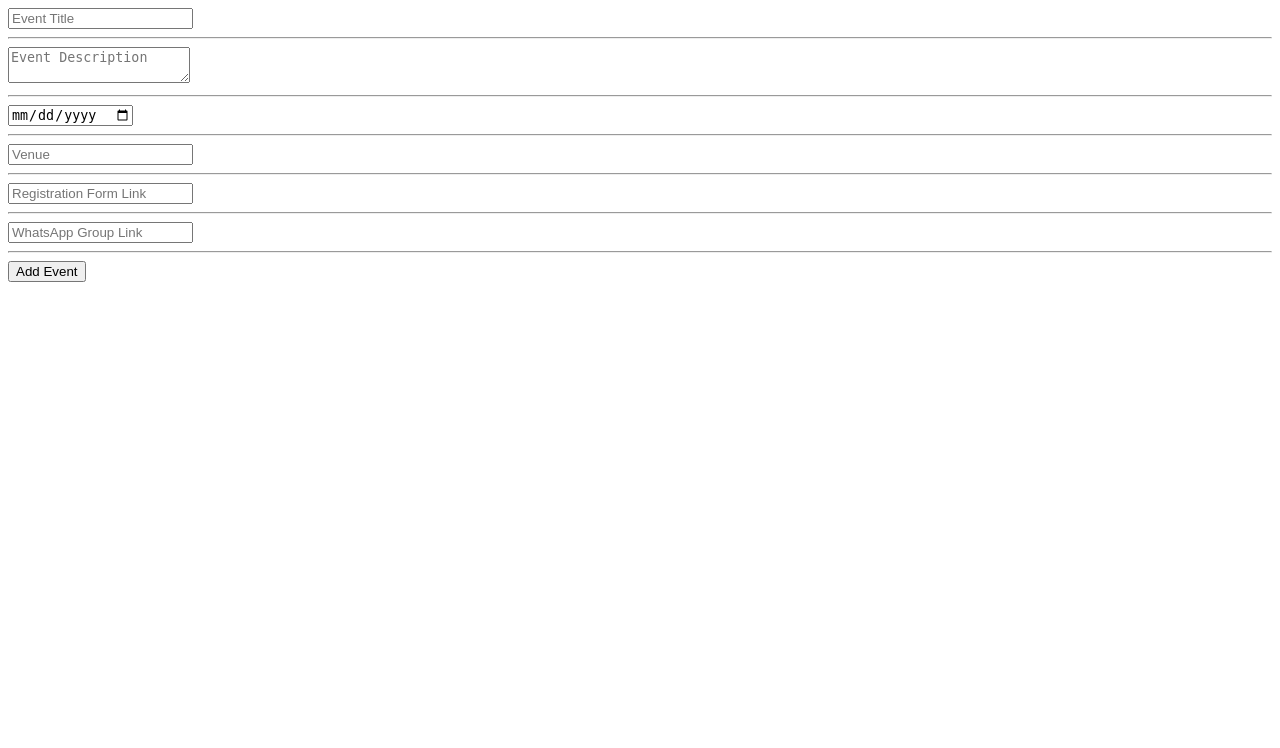
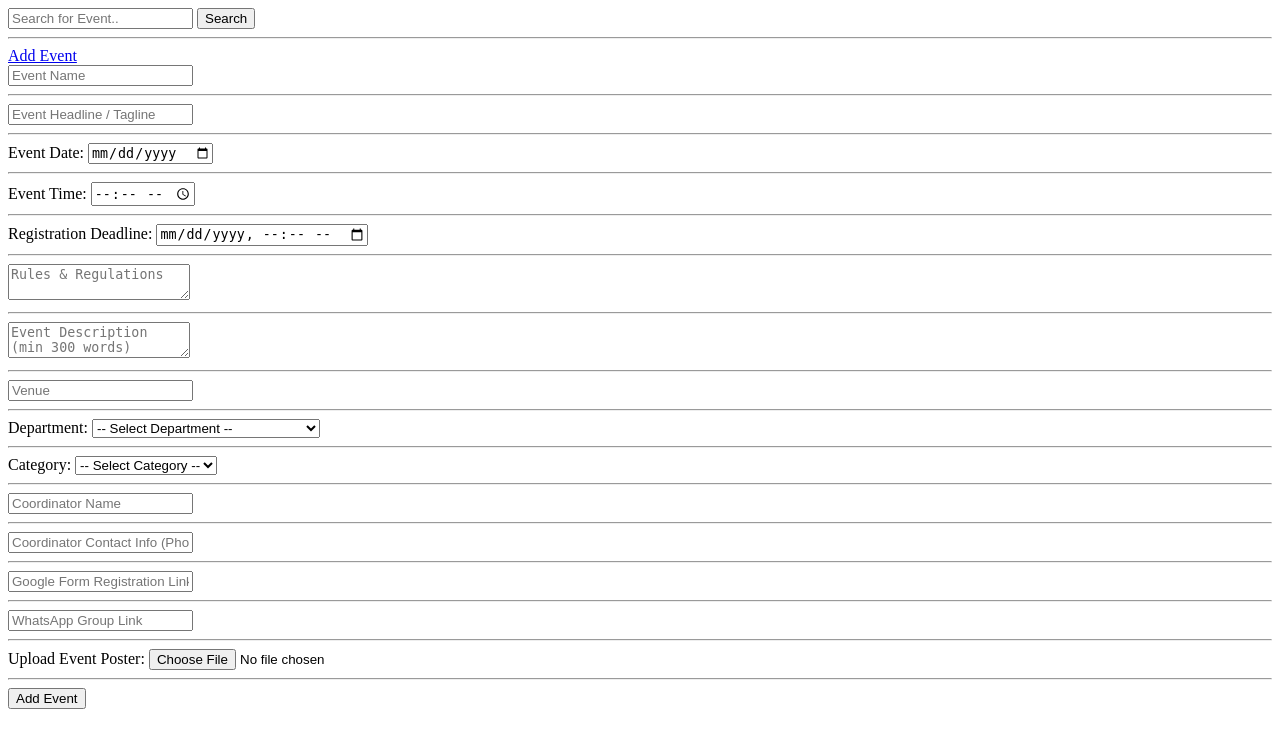
Before and after one commit to chiragtaluja/CampusConnect, a Django app: page /add-event/ in a window 1280 px wide. Shown: the top 748 px of the page. Run offline with Django 5.2, Linux system fonts and the light colour scheme.

Commit message:
Initial Commit

```diff
--- a/base/templates/base/Add_event.html
+++ b/base/templates/base/Add_event.html
@@ -1,20 +1,93 @@
 {% extends "main.html" %}
 {% block content %}
 
-<form method="POST" action="{% url 'add_event' %}">
+<form method="POST" action="{% url 'add_event' %}" enctype="multipart/form-data">
     {% csrf_token %}
-    <input type="text" name="title" placeholder="Event Title" required>
+
+    <!-- Event Name -->
+    <input type="text" name="name" placeholder="Event Name" required>
     <hr>
-    <textarea name="description" placeholder="Event Description" required></textarea>
+
+    <!-- Headline -->
+    <input type="text" name="headline" placeholder="Event Headline / Tagline" required>
     <hr>
-    <input type="date" name="date" required>
+
+    <!-- Day -->
+    <label>Event Date:</label>
+    <input type="date" name="day" required>
     <hr>
+
+    <!-- Time -->
+    <label>Event Time:</label>
+    <input type="time" name="time" required>
+    <hr>
+
+    <!-- Deadline -->
+    <label>Registration Deadline:</label>
+    <input type="datetime-local" name="deadline" required>
+    <hr>
+
+    <!-- Rules -->
+    <textarea name="rules" placeholder="Rules & Regulations" required></textarea>
+    <hr>
+
+    <!-- Description -->
+    <textarea name="description" placeholder="Event Description (min 300 words)" required></textarea>
+    <hr>
+
+    <!-- Venue -->
     <input type="text" name="venue" placeholder="Venue" required>
     <hr>
-    <input type="url" name="registration_link" placeholder="Registration Form Link">
+
+    <!-- Department Dropdown -->
+    <label>Department:</label>
+    <select name="department" required>
+        <option value="">-- Select Department --</option>
+        <option value="CSE">Computer Science & Engineering</option>
+        <option value="IT">Information Technology</option>
+        <option value="ECE">Electronics & Communication</option>
+        <option value="EEE">Electrical & Electronics</option>
+        <option value="ME">Mechanical</option>
+        <option value="CE">Civil</option>
+        <option value="BCA">Bachelor of Computer Applications</option>
+        <option value="MBA">Master of Business Administration</option>
+    </select>
     <hr>
+
+    <!-- Category Dropdown -->
+    <label>Category:</label>
+    <select name="category" required>
+        <option value="">-- Select Category --</option>
+        <option value="Technical">Technical</option>
+        <option value="Cultural">Cultural</option>
+        <option value="Sports">Sports</option>
+        <option value="Workshop">Workshop</option>
+        <option value="Seminar">Seminar</option>
+    </select>
+    <hr>
+
+    <!-- Coordinator Name -->
+    <input type="text" name="coordinator_name" placeholder="Coordinator Name" required>
+    <hr>
+
+    <!-- Contact Info -->
+    <input type="text" name="contact_info" placeholder="Coordinator Contact Info (Phone/Email)" required>
+    <hr>
+
+    <!-- Registration & WhatsApp Links -->
+    <input type="url" name="registration_link" placeholder="Google Form Registration Link">
+    <hr>
+
     <input type="url" name="whatsapp_link" placeholder="WhatsApp Group Link">
     <hr>
+
+    <!-- Poster Upload -->
+    <label>Upload Event Poster:</label>
+    <input type="file" name="poster" accept="image/*">
+    <hr>
+
+    <!-- Submit Button -->
     <button type="submit">Add Event</button>
 </form>
+
 {% endblock content %}
--- a/base/views.py
+++ b/base/views.py
@@ -3,11 +3,26 @@ from .models import Subscriber, Event
 from django.contrib import messages
 from django.conf import settings
 from django.core.mail import EmailMultiAlternatives
+from django.template.loader import render_to_string
+from django.db.models import Q
 
-from django.template.loader import render_to_string
 
 def index(request):
-    return render(request, "base/index.html")
+    q = request.GET.get("q", "")
+    if q:
+        events = Event.objects.filter(
+            Q(department__icontains=q)
+            | Q(category__icontains=q)
+            | Q(coordinator_name__icontains=q)
+            | Q(name__icontains=q)
+        )
+    else:
+        events = Event.objects.all()
+    context = {
+        "events": events,
+    }
+
+    return render(request, "base/index.html", context)
 
 
 def subscribe(request):
@@ -26,46 +41,61 @@ def subscribe(request):
 
 def add_event(request):
     if request.method == "POST":
-        title = request.POST.get("title")
+        # Collect form data
+        name = request.POST.get("name")
+        headline = request.POST.get("headline")
+        day = request.POST.get("day")
+        time = request.POST.get("time")
+        deadline = request.POST.get("deadline")
+        rules = request.POST.get("rules")
         description = request.POST.get("description")
-        date = request.POST.get("date")
         venue = request.POST.get("venue")
+        department = request.POST.get("department")
+        category = request.POST.get("category")
+        coordinator_name = request.POST.get("coordinator_name")
+        contact_info = request.POST.get("contact_info")
         registration_link = request.POST.get("registration_link")
         whatsapp_link = request.POST.get("whatsapp_link")
+        poster = request.FILES.get("poster")  # Handle file upload
 
-        # Save event
+        # Save Event
         event = Event.objects.create(
-            title=title,
+            name=name,
+            headline=headline,
+            day=day,
+            time=time,
+            deadline=deadline,
+            rules=rules,
             description=description,
-            date=date,
             venue=venue,
+            department=department,
+            category=category,
+            coordinator_name=coordinator_name,
+            contact_info=contact_info,
             registration_link=registration_link,
             whatsapp_link=whatsapp_link,
+            poster=poster,
         )
 
-        # Get subscribers
+        # Get subscribers list
         subscribers = Subscriber.objects.values_list("email", flat=True)
 
-        # Render email HTML
-        html_content = render_to_string("emails/event_email.html", {
-            "title": title,
-            "description": description,
-            "date": date,
-            "venue": venue,
-            "registration_link": registration_link,
-            "whatsapp_link": whatsapp_link,
-        })
+        # Render email template
+        html_content = render_to_string(
+            "emails/event_email.html",
+            {"event": event},  # Pass the entire object instead of each field
+        )
 
-        # Subject can also be in template, but here we keep it dynamic
-        subject = f"🎉 New Event: {title}"
+        subject = f"🎉 New Event: {event.name}"
+        from_email = settings.EMAIL_HOST_USER
 
-        from_email = settings.EMAIL_HOST_USER
+        # Send email to all subscribers
         for recipient in subscribers:
             msg = EmailMultiAlternatives(subject, "", from_email, [recipient])
             msg.attach_alternative(html_content, "text/html")
             msg.send()
 
-        messages.success(request, "Event added & emails sent.")
+        messages.success(request, "Event added & emails sent successfully!")
         return redirect("events_list")
 
     return render(request, "base/add_event.html")
--- a/requirements.txt
+++ b/requirements.txt
@@ -1,2 +1,3 @@
 django
 python-decouple
+pillow
--- a/templates/navbar.html
+++ b/templates/navbar.html
@@ -0,0 +1,20 @@
+<!DOCTYPE html>
+<html lang="en">
+
+<head>
+    <meta charset="UTF-8">
+    <meta name="viewport" content="width=device-width, initial-scale=1.0">
+    <title>Document</title>
+</head>
+
+<body>
+
+    <form action="{% url 'index' %}" role="search" method="GET">
+        <input type="text" name="q" placeholder="Search for Event.." value="{{request.GET.q}}">
+        <button type="submit">Search</button>
+    </form>
+    <hr>
+    <a href="{% url 'add_event' %}">Add Event</a>
+</body>
+
+</html>
```
Also changed, not shown: base/models.py (+52 -5 lines), base/templates/base/index.html (+2 -10 lines), base/templates/base/newsletter_component.html (added, +8 -0 lines), base/migrations/0002_rename_date_event_day_rename_title_event_name_and_more.py (added), base/templates/base/Event_page_admin.html (deleted).
